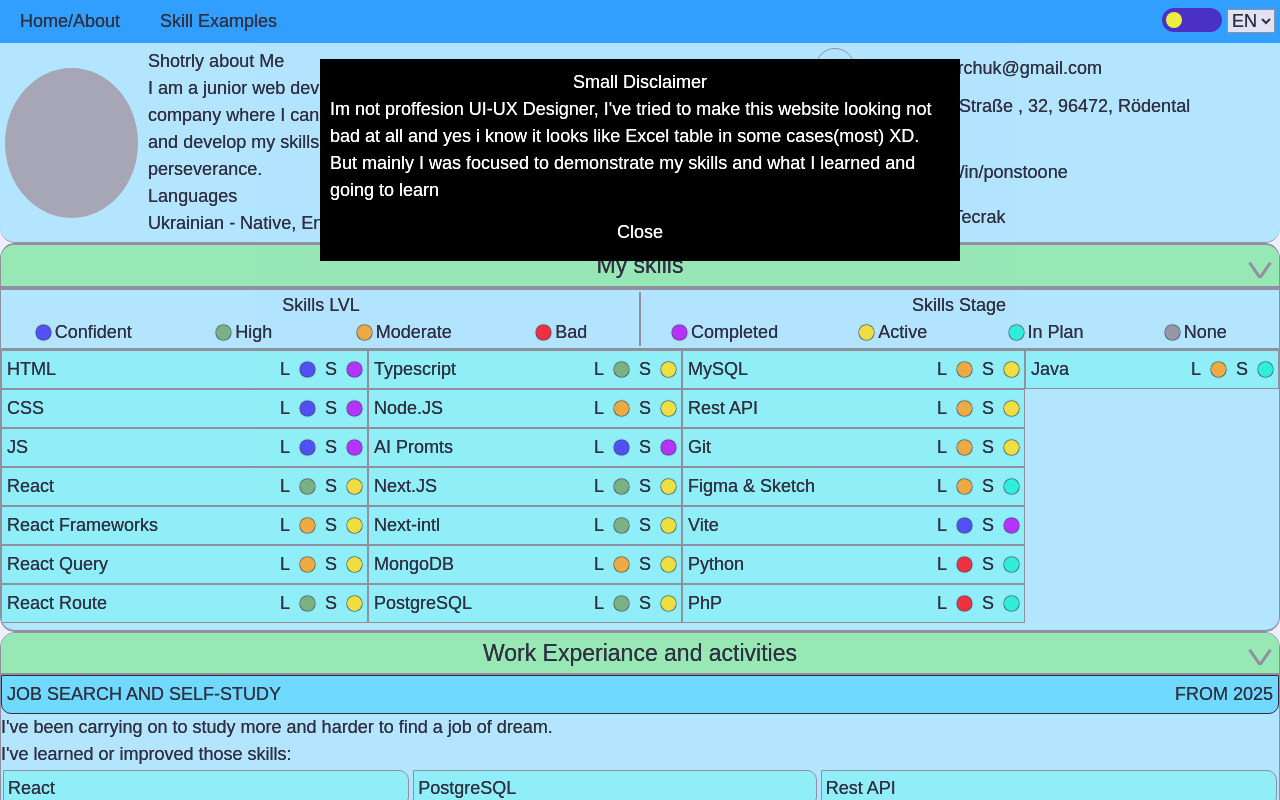
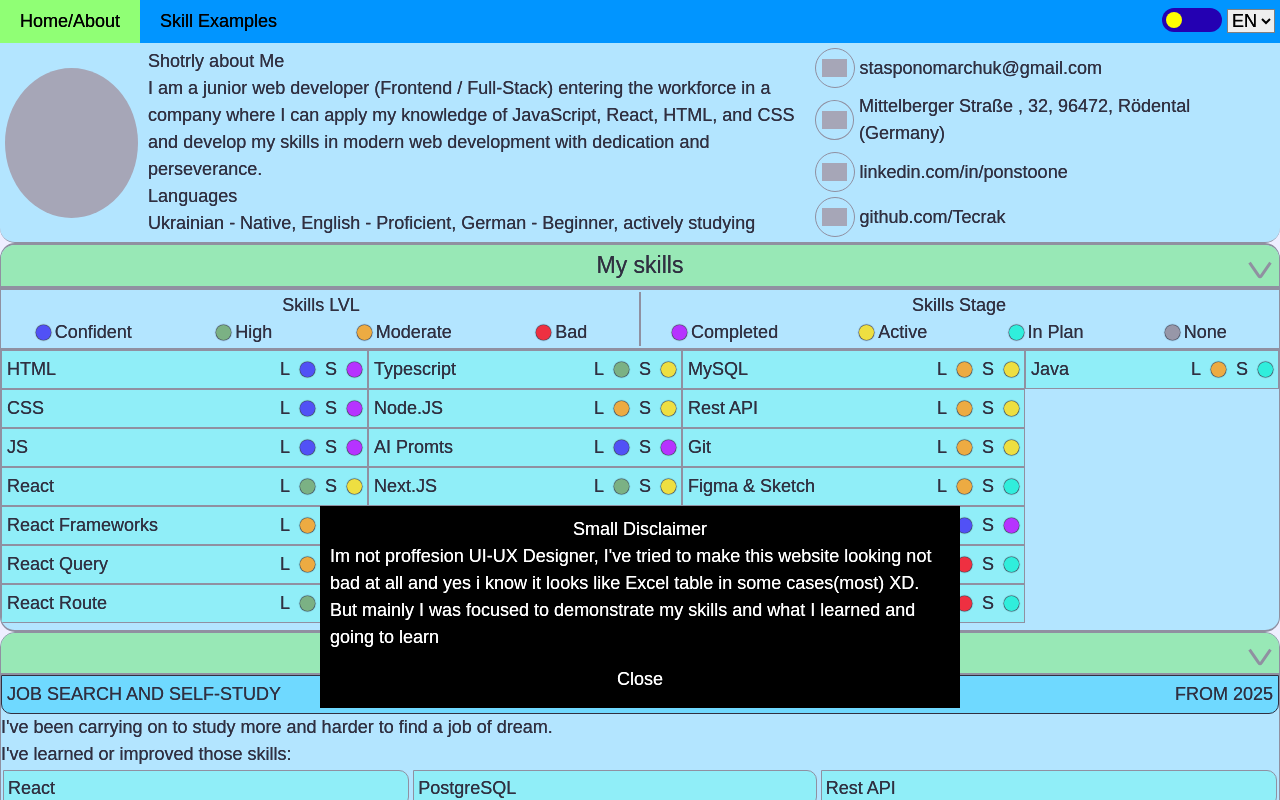
Before and after one commit to Tecrak/portfolio, a Next.js app: page /en in a window 1280 px wide. Shown: the top 800 px of the page. Built offline with nearby package versions, Linux system fonts and the light colour scheme; grey boxes are pictures that could not be loaded.

Commit message:
basic page load animation

```diff
--- /dev/null
+++ b/app/[locale]/components/pageLoad.tsx
@@ -0,0 +1,35 @@
+"use client";
+
+import { useEffect, useState } from "react";
+import { usePathname } from "next/navigation";
+import "./styles/pageLoad.css";
+
+export default function PageTransition({
+  children,
+}: {
+  children: React.ReactNode;
+}) {
+  const pathname = usePathname();
+  const [isLoading, setIsLoading] = useState(true);
+
+  useEffect(() => {
+    setIsLoading(true);
+    const timer = setTimeout(() => setIsLoading(false), 500);
+    return () => clearTimeout(timer);
+  }, [pathname]);
+
+  return (
+    <>
+      {isLoading && (
+        <div className="page-loader">
+          <div className="loader-bar" />
+        </div>
+      )}
+      <div
+        className={`page-content ${isLoading ? "page-hidden" : "page-visible"}`}
+      >
+        {children}
+      </div>
+    </>
+  );
+}
--- /dev/null
+++ b/app/[locale]/components/styles/pageLoad.css
@@ -0,0 +1,37 @@
+.page-loader {
+  position: fixed;
+  top: 0;
+  left: 0;
+  width: 100%;
+  z-index: 9999;
+}
+
+.loader-bar {
+  height: 3px;
+  background: linear-gradient(90deg, #6366f1, #a855f7, #ec4899);
+  animation: loading-bar 0.5s ease-in-out;
+}
+
+@keyframes loading-bar {
+  from {
+    width: 0%;
+    opacity: 1;
+  }
+  to {
+    width: 100%;
+    opacity: 0;
+  }
+}
+
+.page-hidden {
+  opacity: 0;
+  transform: translateY(6px);
+}
+
+.page-visible {
+  opacity: 1;
+  transform: translateY(0);
+  transition:
+    opacity 0.3s ease,
+    transform 0.3s ease;
+}
--- a/app/[locale]/layout.tsx
+++ b/app/[locale]/layout.tsx
@@ -6,6 +6,7 @@ import { NextIntlClientProvider } from "next-intl";
 import { getMessages } from "next-intl/server";
 import { routing } from "../i18n/routing";
 import { notFound } from "next/navigation";
+import PageTransition from "./components/pageLoad";
 
 export default async function RootLayout({
   children,
@@ -20,6 +21,7 @@ export default async function RootLayout({
     notFound();
   }
   const messages = await getMessages();
+
   return (
     <html lang={locale} suppressHydrationWarning>
       <body className="Main">
@@ -28,7 +30,7 @@ export default async function RootLayout({
             <div className="Navigation">
               <ActivePathName />
             </div>
-            {children}
+            <PageTransition>{children}</PageTransition>
           </NextIntlClientProvider>
         </Providers>
       </body>
```
